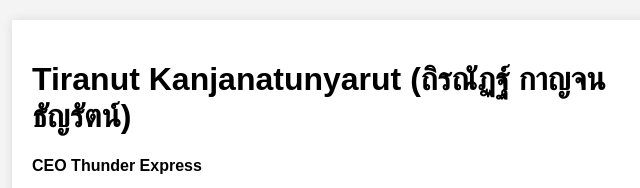
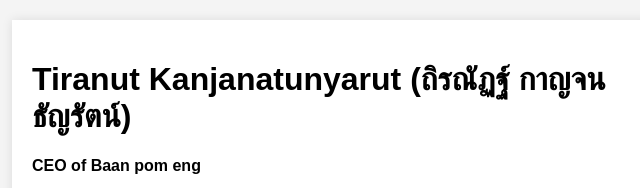
Before and after one commit to timetiranut/git-basic, a plain HTML site: page index.html in a window 1280 px wide. Shown: the top 188 px of the page, 308-948 px from the left. Drawn offline with Linux system fonts and the light colour scheme; grey boxes are pictures that could not be loaded.

Commit message:
adjust info

```diff
--- a/index.html
+++ b/index.html
@@ -9,7 +9,7 @@
   <body>
     <div class="container">
       <h1>Tiranut Kanjanatunyarut (ถิรณัฏฐ์ กาญจนธัญรัตน์)</h1>
-      <p><strong>CEO Thunder Express</strong></p>
+      <p><strong>CEO of Baan pom eng</strong></p>
       <img src="images/profile.jpeg" alt="Profile Photo" class="profile-photo" />
 
       <h2>About Me</h2>
```
Also changed, not shown: 1 other file.
